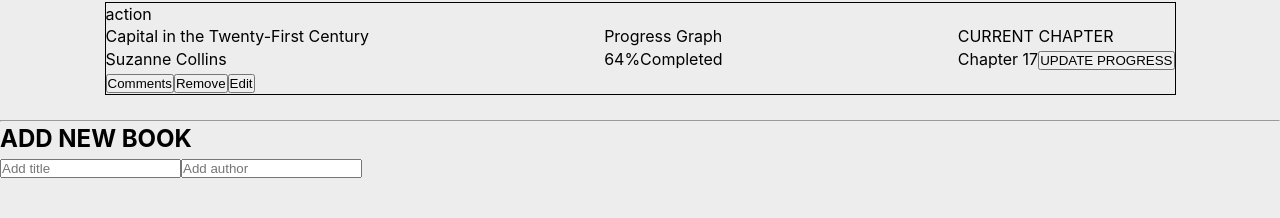
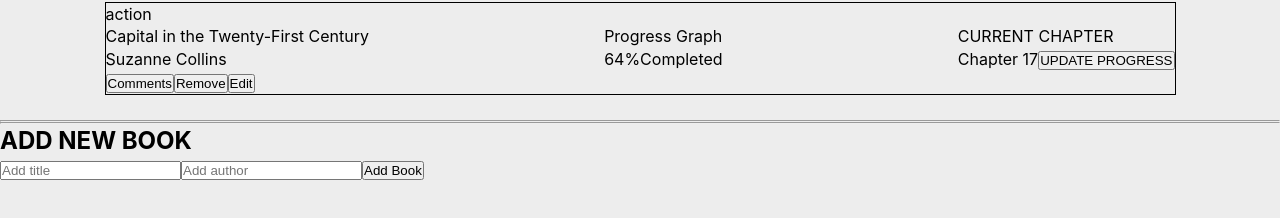
Before and after one commit to abenezer-addisu/React-Bookstore, a React (Create React App) app: page / in a window 1280 px wide. Shown: the part 288-506 px from the top of the page. Built offline with nearby package versions, Linux system fonts and the light colour scheme.

Commit message:
button fixed

```diff
--- a/src/components/AddNewBook.js
+++ b/src/components/AddNewBook.js
@@ -1,7 +1,7 @@
 import React from 'react';
 import './Book.css';
 
-function Book() {
+function AddNewBook() {
   return (
     <>
       <hr />
@@ -27,4 +27,4 @@
   );
 }
 
-export default Book;
+export default AddNewBook;
--- a/src/components/Book.css
+++ b/src/components/Book.css
@@ -2,7 +2,7 @@
   padding: 10px;
 }
 
-.addBtn {
+/* .addBtn {
   font-size: 18px;
   width: 15%;
   padding: 10px;
@@ -16,4 +16,4 @@
 
 .addBtn:hover {
   cursor: pointer;
-}
+} */
--- a/src/components/Book.js
+++ b/src/components/Book.js
@@ -1,6 +1,7 @@
 import React from 'react';
 import './Book.css';
 import BookRecord from './BookRecord';
+import AddNewBook from './AddNewBook';
 
 function Book() {
   const books = [
@@ -40,23 +41,7 @@
         </div>
       </section>
       <hr />
-      <h2>ADD NEW BOOK</h2>
-      <form action="">
-        <div className="formcontrol">
-          <input
-            type="text"
-            className="input-text"
-            placeholder="Add title"
-            name="title"
-          />
-          <input
-            type="text"
-            className="input-text"
-            placeholder="Add author"
-            name="author"
-          />
-        </div>
-      </form>
+      <AddNewBook />
     </>
   );
 }
```
